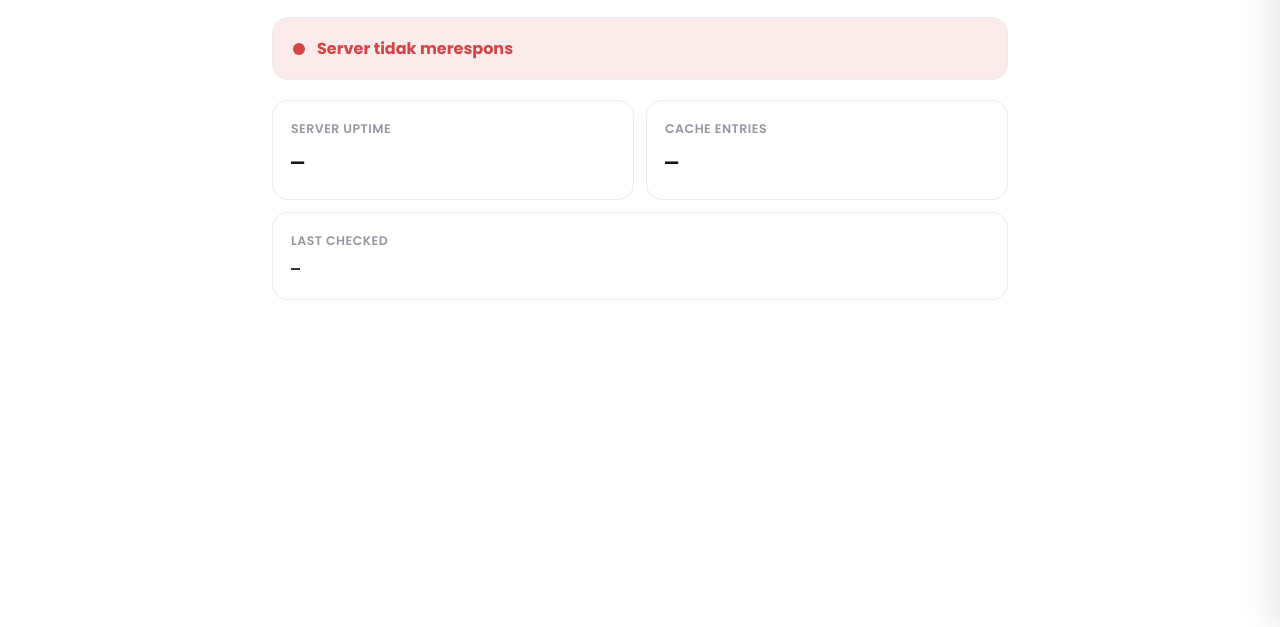
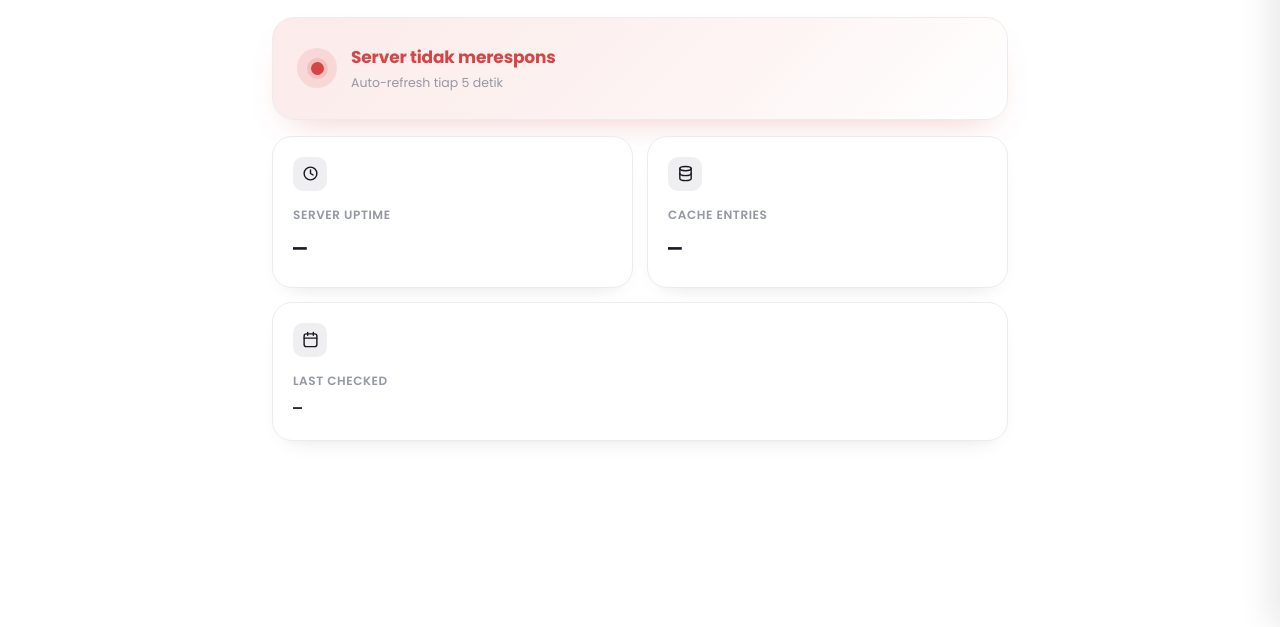
Before and after one commit to iccu2nd/iccuapis, a website: page public/health.html in a window 1280 px wide. Shown: the part 173-800 px from the top of the page. Drawn offline with Linux system fonts and the light colour scheme; no server answers.

Commit message:
Update via rezora bot (2026-07-24T13:18:52.591Z)

```diff
--- a/public/health.html
+++ b/public/health.html
@@ -197,77 +197,114 @@ button { font-family: inherit; cursor: pointer; }
 }
 
 .status-banner {
+  position: relative;
+  overflow: hidden;
   display: flex;
   align-items: center;
-  gap: 12px;
-  padding: 18px 20px;
-  border-radius: var(--radius);
+  gap: 14px;
+  padding: 26px 24px;
+  border-radius: 22px;
   border: 1px solid var(--border);
-  background: var(--good-soft);
-  margin-bottom: 20px;
+  background: linear-gradient(135deg, #E9F7EF 0%, #F5FCF8 60%, #FFFFFF 100%);
+  margin-bottom: 16px;
+  box-shadow: 0 16px 36px -20px rgba(46, 158, 91, 0.35);
+  transition: background 0.3s ease, box-shadow 0.3s ease;
 }
 .status-banner.is-down {
-  background: var(--bad-soft);
+  background: linear-gradient(135deg, #FBEBEA 0%, #FDF4F3 60%, #FFFFFF 100%);
+  box-shadow: 0 16px 36px -20px rgba(214, 69, 69, 0.35);
+}
+.status-dot-wrap {
+  position: relative;
+  width: 40px;
+  height: 40px;
+  flex-shrink: 0;
+  display: flex;
+  align-items: center;
+  justify-content: center;
+}
+.status-dot-ring {
+  position: absolute;
+  inset: 0;
+  border-radius: 50%;
+  background: var(--good);
+  opacity: 0.18;
+  animation: ring 1.8s ease-out infinite;
+}
+.status-banner.is-down .status-dot-ring { background: var(--bad); animation: none; opacity: 0.12; }
+@keyframes ring {
+  0% { transform: scale(0.5); opacity: 0.35; }
+  100% { transform: scale(1); opacity: 0; }
 }
 .status-dot {
-  width: 12px;
-  height: 12px;
+  width: 13px;
+  height: 13px;
   border-radius: 50%;
   background: var(--good);
   flex-shrink: 0;
-  animation: pulse 1.6s ease-in-out infinite;
+  box-shadow: 0 0 0 4px rgba(46, 158, 91, 0.16);
 }
-.status-banner.is-down .status-dot {
-  background: var(--bad);
-  animation: none;
-}
-@keyframes pulse {
-  0%, 100% { opacity: 1; }
-  50% { opacity: 0.4; }
-}
+.status-banner.is-down .status-dot { background: var(--bad); box-shadow: 0 0 0 4px rgba(214, 69, 69, 0.16); }
+.status-banner-copy { display: flex; flex-direction: column; gap: 2px; }
 .status-banner-text {
+  font-family: var(--display);
   font-weight: 700;
-  font-size: 16px;
+  font-size: 17px;
   color: var(--good);
+  letter-spacing: -0.01em;
 }
 .status-banner.is-down .status-banner-text { color: var(--bad); }
+.status-banner-sub {
+  font-size: 12.5px;
+  color: var(--text-faint);
+}
 
 .grid {
   display: grid;
   grid-template-columns: repeat(2, 1fr);
-  gap: 12px;
+  gap: 14px;
 }
 .card {
+  position: relative;
   border: 1px solid var(--border);
-  border-radius: var(--radius);
-  padding: 18px;
+  border-radius: 20px;
+  padding: 20px;
   background: #fff;
+  box-shadow: 0 10px 24px -18px rgba(20, 22, 26, 0.25);
+  transition: transform 0.18s ease, box-shadow 0.18s ease;
+}
+.card:hover { transform: translateY(-2px); box-shadow: 0 16px 30px -18px rgba(20, 22, 26, 0.28); }
+.card-icon {
+  width: 34px;
+  height: 34px;
+  border-radius: 10px;
+  background: var(--accent-soft);
+  color: var(--accent);
+  display: flex;
+  align-items: center;
+  justify-content: center;
+  margin-bottom: 14px;
 }
 .card-label {
-  font-size: 12.5px;
+  font-size: 12px;
   font-weight: 600;
   color: var(--text-faint);
   text-transform: uppercase;
-  letter-spacing: 0.04em;
+  letter-spacing: 0.05em;
   margin-bottom: 6px;
 }
 .card-value {
   font-family: var(--stat);
   font-weight: 700;
-  font-size: 22px;
-  color: var(--text);
+  font-size: 23px;
+  letter-spacing: -0.01em;
+  background: linear-gradient(135deg, var(--text) 0%, var(--text-dim) 100%);
+  -webkit-background-clip: text;
+  background-clip: text;
+  color: transparent;
 }
 .card.is-wide { grid-column: 1 / -1; }
-
-.meta-row {
-  margin-top: 16px;
-  font-size: 12.5px;
-  color: var(--text-faint);
-  display: flex;
-  justify-content: space-between;
-  flex-wrap: wrap;
-  gap: 8px;
-}
+.card.is-wide .card-value { font-size: 15px; }
 
 @media (max-width: 480px) {
   .grid { grid-template-columns: 1fr; }
@@ -294,22 +331,37 @@ button { font-family: inherit; cursor: pointer; }
   </div>
 
   <div class="status-banner" id="statusBanner">
-    <span class="status-dot" id="statusDot"></span>
-    <span class="status-banner-text" id="statusText">Memeriksa status...</span>
+    <div class="status-dot-wrap">
+      <span class="status-dot-ring"></span>
+      <span class="status-dot" id="statusDot"></span>
+    </div>
+    <div class="status-banner-copy">
+      <span class="status-banner-text" id="statusText">Memeriksa status...</span>
+      <span class="status-banner-sub">Auto-refresh tiap 5 detik</span>
+    </div>
   </div>
 
   <div class="grid">
     <div class="card">
+      <div class="card-icon">
+        <svg width="17" height="17" viewBox="0 0 24 24" fill="none" stroke="currentColor" stroke-width="2" stroke-linecap="round" stroke-linejoin="round"><circle cx="12" cy="12" r="9"/><path d="M12 7v5l3.5 2"/></svg>
+      </div>
       <div class="card-label">Server Uptime</div>
       <div class="card-value" id="uptimeValue">—</div>
     </div>
     <div class="card">
+      <div class="card-icon">
+        <svg width="17" height="17" viewBox="0 0 24 24" fill="none" stroke="currentColor" stroke-width="2" stroke-linecap="round" stroke-linejoin="round"><ellipse cx="12" cy="5" rx="8" ry="3"/><path d="M4 5v14c0 1.66 3.58 3 8 3s8-1.34 8-3V5"/><path d="M4 12c0 1.66 3.58 3 8 3s8-1.34 8-3"/></svg>
+      </div>
       <div class="card-label">Cache Entries</div>
       <div class="card-value" id="cacheValue">—</div>
     </div>
     <div class="card is-wide">
+      <div class="card-icon">
+        <svg width="17" height="17" viewBox="0 0 24 24" fill="none" stroke="currentColor" stroke-width="2" stroke-linecap="round" stroke-linejoin="round"><rect x="3" y="4" width="18" height="18" rx="3"/><path d="M3 10h18"/><path d="M8 2v4M16 2v4"/></svg>
+      </div>
       <div class="card-label">Last Checked</div>
-      <div class="card-value" id="timestampValue" style="font-size: 15px;">—</div>
+      <div class="card-value" id="timestampValue">—</div>
     </div>
   </div>
 </main>
--- a/public/style.css
+++ b/public/style.css
@@ -30,7 +30,11 @@
   --run-hover: #000000;
 }
 
-* { box-sizing: border-box; }
+* {
+  box-sizing: border-box;
+  -webkit-tap-highlight-color: transparent;
+}
+a, button, [role="button"] { -webkit-touch-callout: none; }
 
 html, body {
   margin: 0;
```
Also changed, not shown: public/logs.html (+6 -2 lines).
